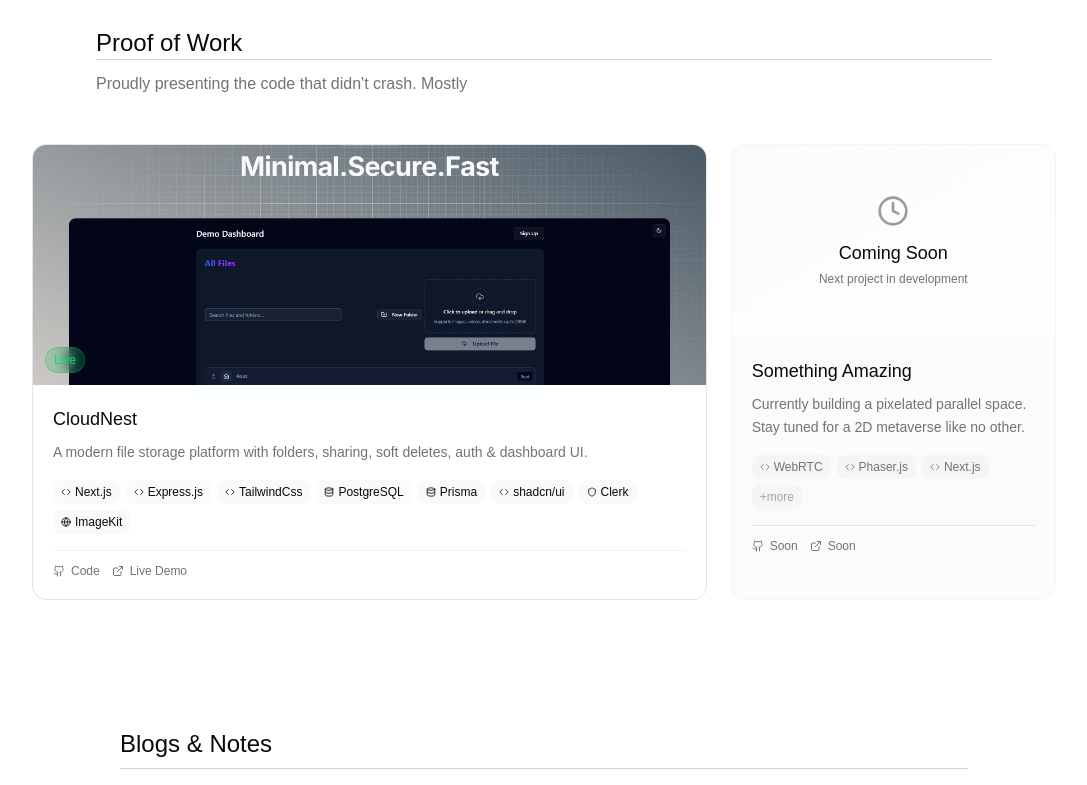
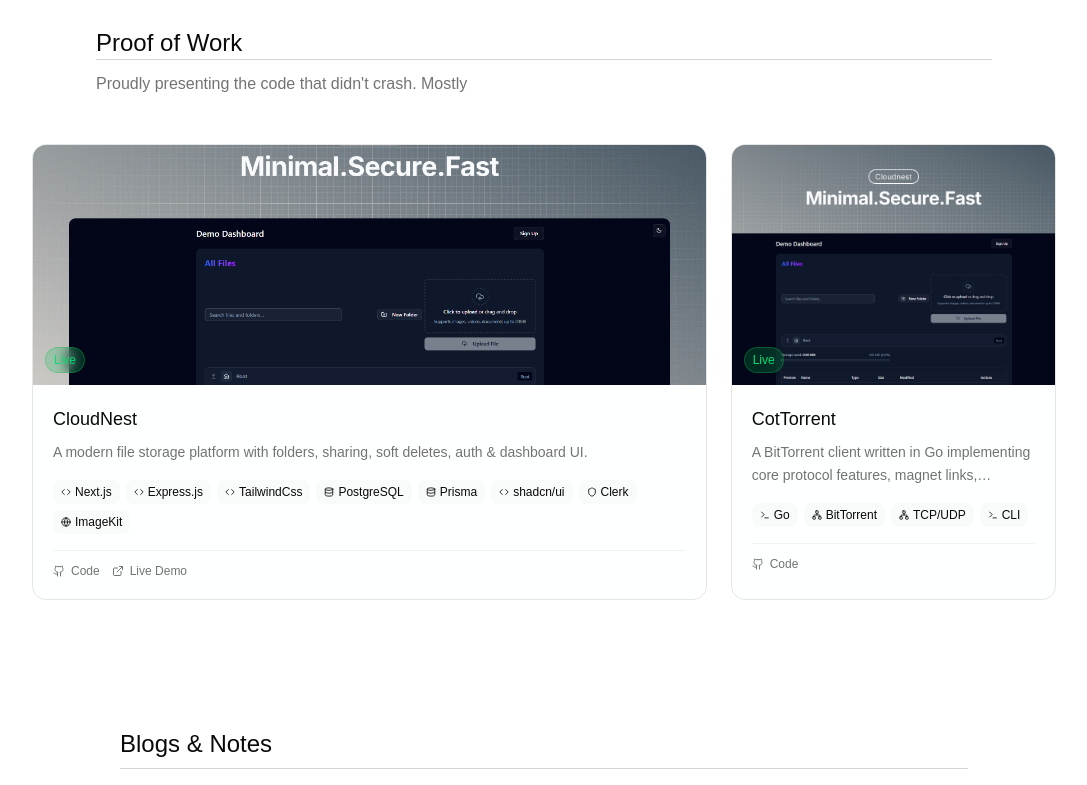
Before and after one commit to cotishq/tanfolio, a Next.js app: page / in a window 1280 px wide. Shown: the part 1258-2043 px from the top of the page, without its empty margins (96-1183 px from the left). Built offline with nearby package versions, Linux system fonts and the light colour scheme; a web font is replaced by a local one.

Commit message:
add:new_project

```diff
--- a/components/ProjectCard.tsx
+++ b/components/ProjectCard.tsx
@@ -1,5 +1,4 @@
-import { Github, ExternalLink, Code, Database, Shield, Globe } from "lucide-react";
-import { Badge } from "./ui/badge";
+import { Github, ExternalLink, Code, Database, Shield, Globe, Terminal, Network } from "lucide-react";
 
 const techIcons : {[key: string] : any} = {
   "Next.js": Code,
@@ -12,7 +11,11 @@ const techIcons : {[key: string] : any} = {
   "ImageKit": Globe,
   "React": Code,
   "TypeScript": Code,
-  "TailwindCss": Code
+  "TailwindCss": Code,
+  "Go": Terminal,
+  "BitTorrent": Network,
+  "TCP/UDP": Network,
+  "CLI": Terminal
 };
 
 
--- a/components/Projects.tsx
+++ b/components/Projects.tsx
@@ -1,5 +1,4 @@
 import { ProjectCard } from "@/components/ProjectCard";
-import { ComingSoonCard } from "@/components/ComingSoonCard";
 
 
 export default function Projects() {
@@ -28,7 +27,15 @@ export default function Projects() {
           />
         </div>
 
-        <ComingSoonCard />
+        <ProjectCard
+          image="/og.png"
+          title="CotTorrent"
+          description="A BitTorrent client written in Go implementing core protocol features, magnet links, metadata exchange (BEP 9/10), and peer-to-peer communication."
+          tech={["Go", "BitTorrent", "TCP/UDP", "CLI"]}
+          github="https://github.com/cotishq/cottorrent"
+          live=""
+          status="completed"
+        />
 
       </div>
     </section>
--- a/components/Skills.tsx
+++ b/components/Skills.tsx
@@ -17,7 +17,8 @@ import {
   SiDrizzle,
   SiFigma,
   SiWeb3Dotjs,
-  SiClerk
+  SiClerk,
+  SiGo
 } from "react-icons/si";
 import { VscVscode } from "react-icons/vsc";
 import { SkillBadge } from "./Skillbadge";
@@ -45,8 +46,10 @@ const Skills = () => {
               <SkillBadge name="CSS" icon={<SiCss3 />} />
               <SkillBadge name="JavaScript" icon={<SiJavascript />} />
               <SkillBadge name="TypeScript" icon={<SiTypescript />} />
+              <SkillBadge name="Go" icon={<SiGo />} />
               <SkillBadge name="Rust" icon={<SiRust />} />
               <SkillBadge name="Java" icon={<FaJava />} />
+
             </div>
           </div>
 
```
Also changed, not shown: tsconfig.json (+19 -5 lines).
